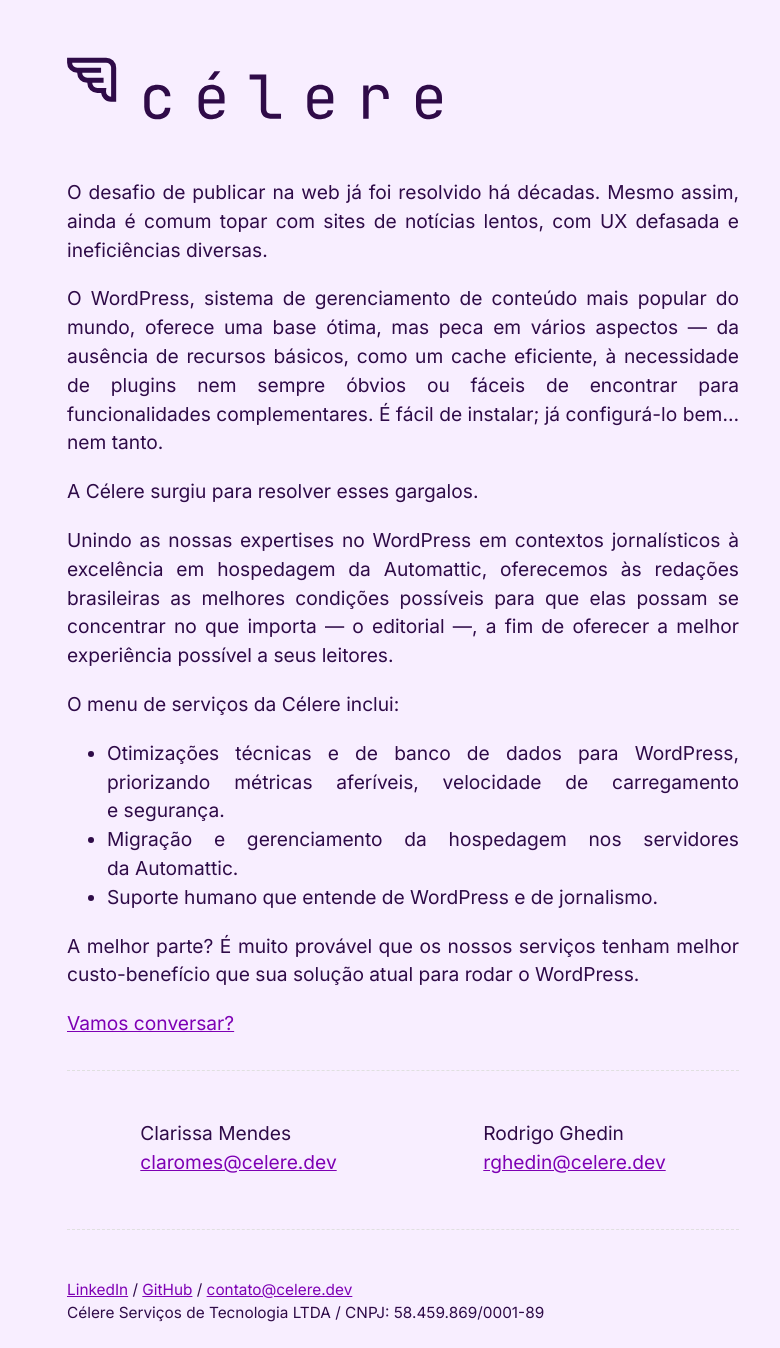
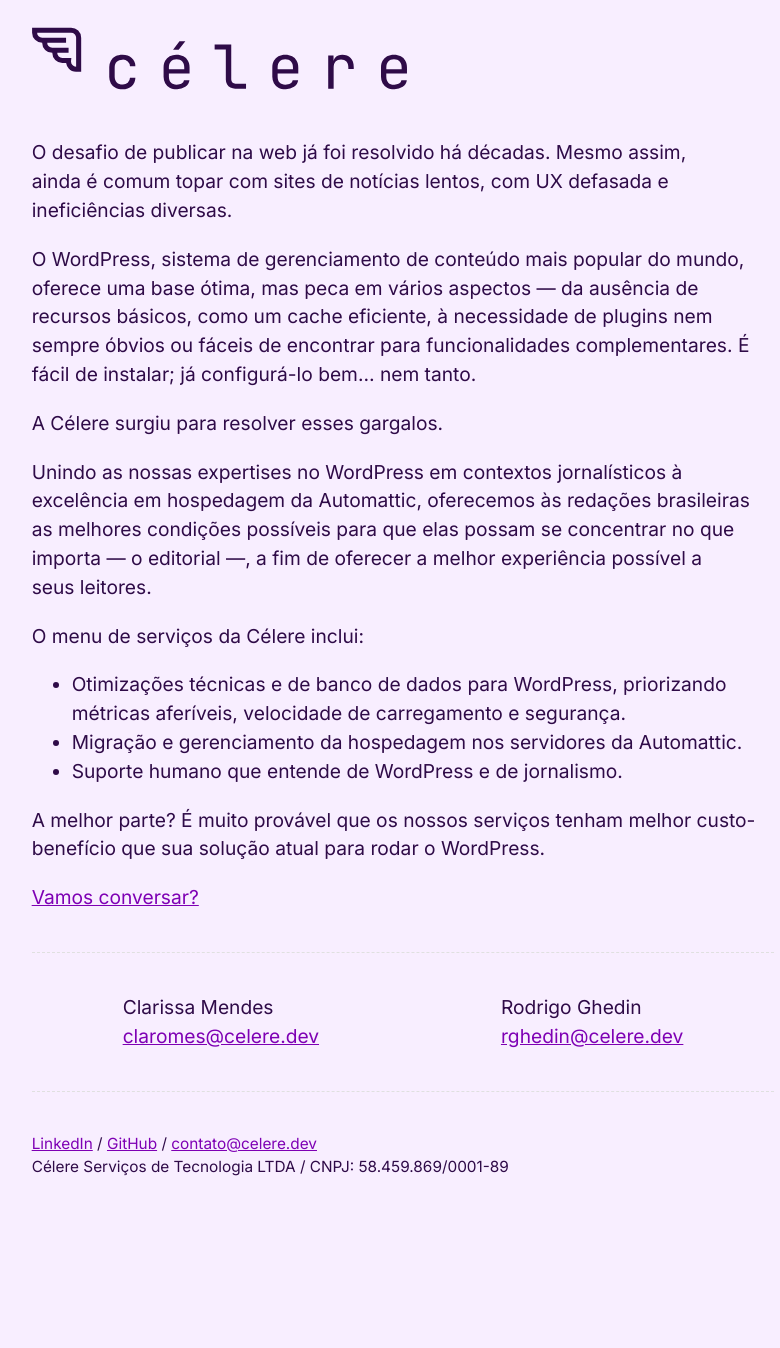
Before and after one commit to celere-dev/site, a Jekyll site: the page built from index.md, in a window 1280 px wide. Shown: the whole page, without its empty margins (237-1017 px from the left). Built offline with Jekyll 4.4.1, drawn with Linux system fonts in a browser that asks for light colours; after the commit the page ends 1202 px from its top, so only the background shows below that.

Commit message:
Ajustes no CSS

```diff
--- a/assets/style.css
+++ b/assets/style.css
@@ -32,9 +32,9 @@ img {
 }
 
 body {
-	max-width: 80vh;
+	width: min(64ch - 1rem, 100%);
 	margin: 1.5rem auto;
-	padding: 0 1.5rem;
+	padding: 0 .5rem;
 	font-family: var(--ff-base);
 	font-size: var(--fs-1);
 	line-height: 1.5;
@@ -62,12 +62,11 @@ ul {
 
 h1 {
 	font-weight: 500;
-	line-height: 1.2;
+	line-height: 1;
 }
 
 header {
-	margin: 0 auto 1rem;
-    padding: 30px 0;
+	margin: 0 auto 2.5rem;
 }
 
 main,
@@ -75,21 +74,21 @@ main,
 	margin: 0;
 }
 main p:last-child,
-footer p:last-child {
+footer p:last-child,
+#contact p {
 	margin: 0;
 }
 
 #content,
 #contact {
-	margin-bottom: 3rem;
-	padding-bottom: 2rem;
+	margin-bottom: 2.5rem;
+	padding-bottom: 2.5rem;
 	border-bottom: 1px dashed #e0e0e0;
 }
 
 #content {
 	word-wrap: break-word;
 	align-self: center;
-	text-align: justify;
 }
 
 #contact {
```
